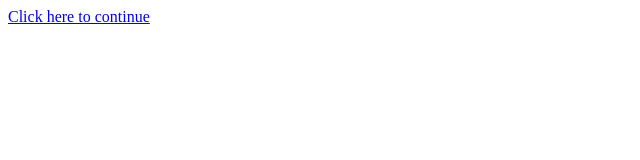
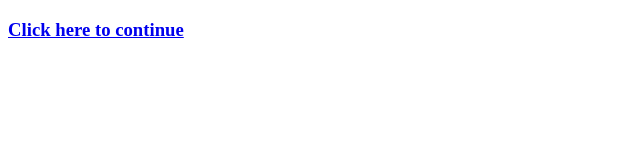
Before and after one commit to suhas-kadu/PUBG-Website, a plain HTML site: page index.html in a window 1280 px wide. Shown: the whole page, without its empty margins (0-640 px from the left). Drawn offline with Linux system fonts and the light colour scheme.

Commit message:
file updated

```diff
--- a/index.html
+++ b/index.html
@@ -8,6 +8,6 @@ color:blue;
 </style
 </head>
 <body>
-<a href="pubg-html/home.html">Click here to continue</a>
+<h3><a href="pubg-html/home.html">Click here to continue</a></h3>
 </body
 </html>
```
